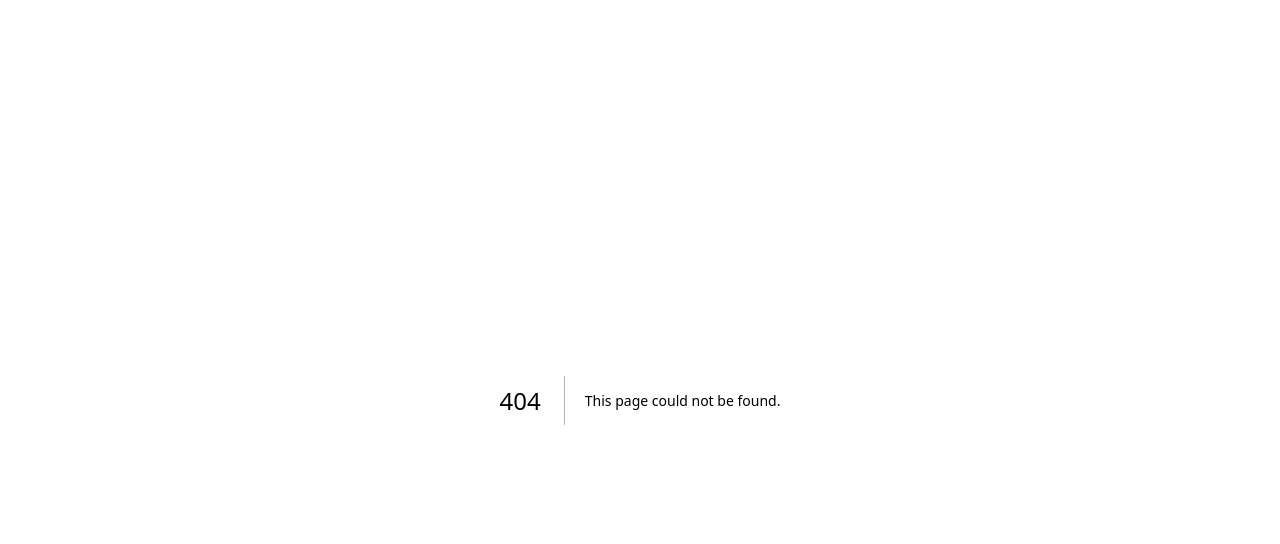
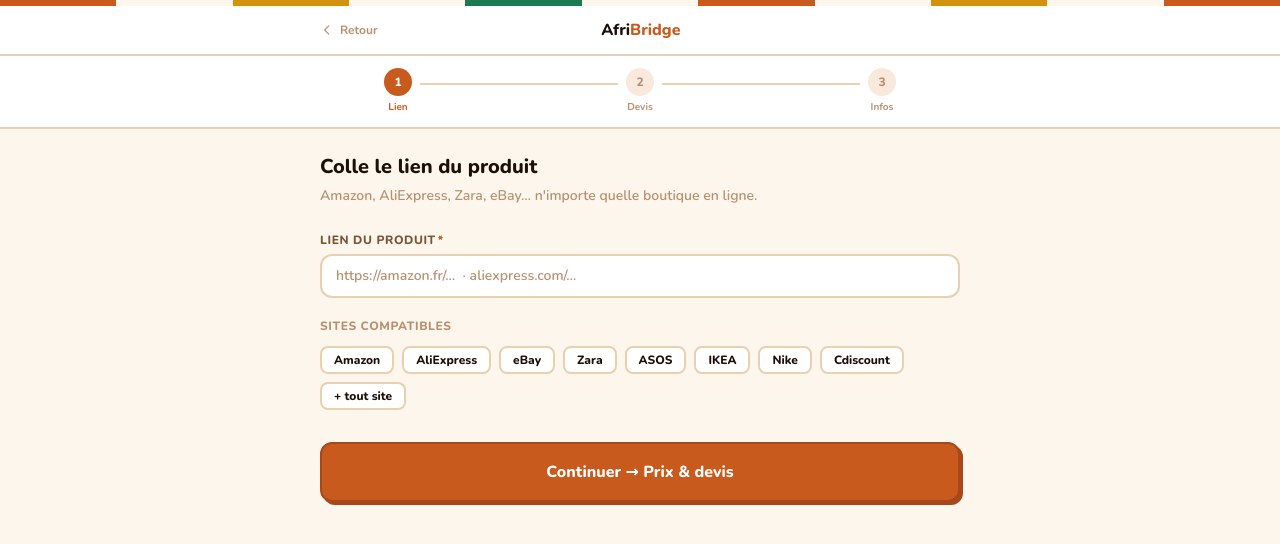
Before and after one commit to abdouberte/afribridge-front, a Next.js app: page /commande in a window 1280 px wide. Before the commit this address had no page. Shown: the top 544 px of the page. Built offline with nearby package versions, Linux system fonts and the light colour scheme.

Commit message:
commande: creation de la page commande

```diff
--- /dev/null
+++ b/app/commande/page.tsx
@@ -0,0 +1,16 @@
+import type { Metadata } from 'next'
+import QuoteForm from '@/components/features/QuoteForm'
+
+export const metadata: Metadata = {
+  title: 'Passer commande — AfriBridge',
+  description: `Obtiens un devis en FCFA et commande depuis n'importe quel site en ligne.`,
+}
+
+interface Props {
+  searchParams: { url?: string }
+}
+
+export default function CommandePage({ searchParams }: Props) {
+  const initialUrl = searchParams.url ?? ''
+  return <QuoteForm initialUrl={initialUrl} />
+}
```
